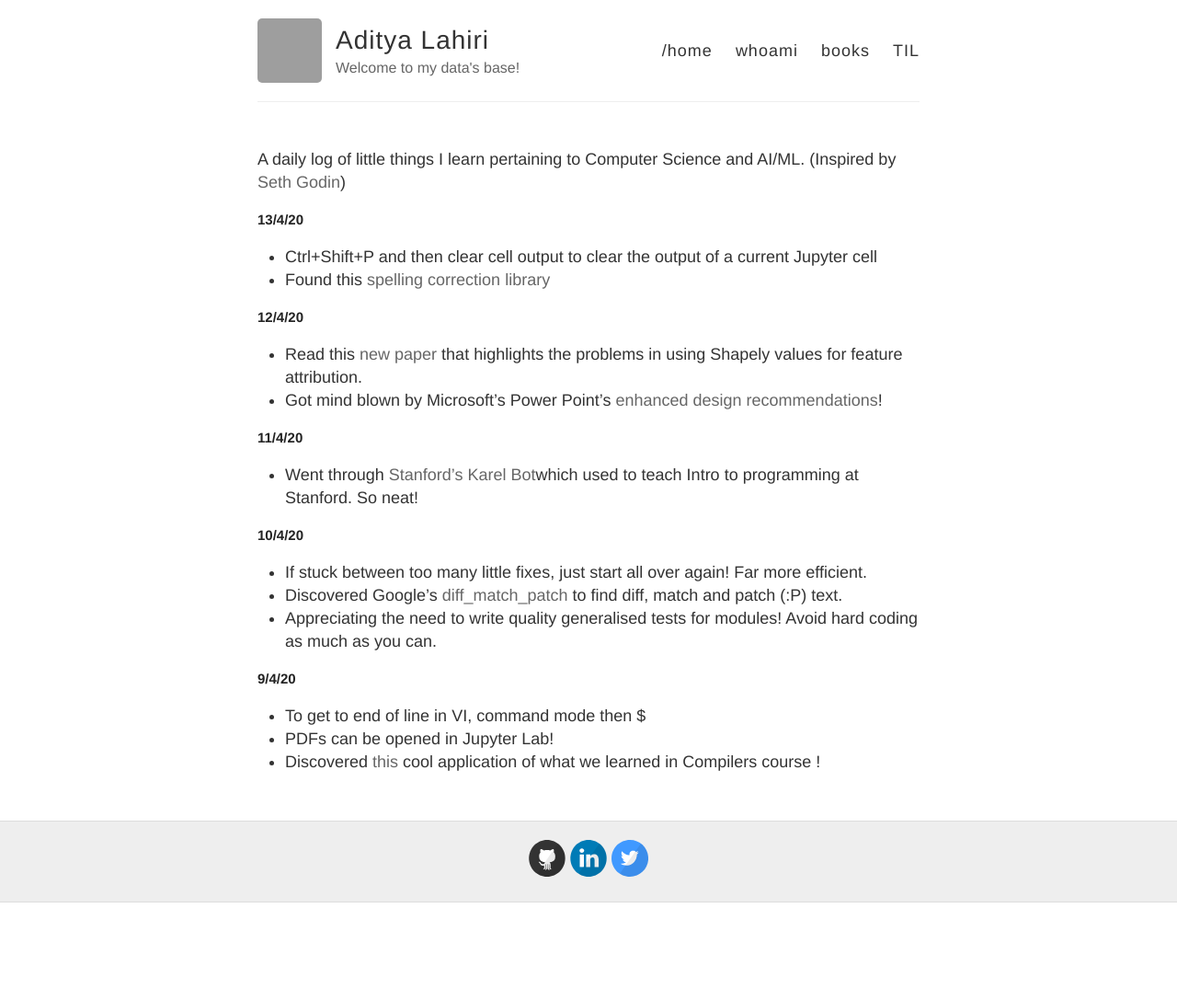
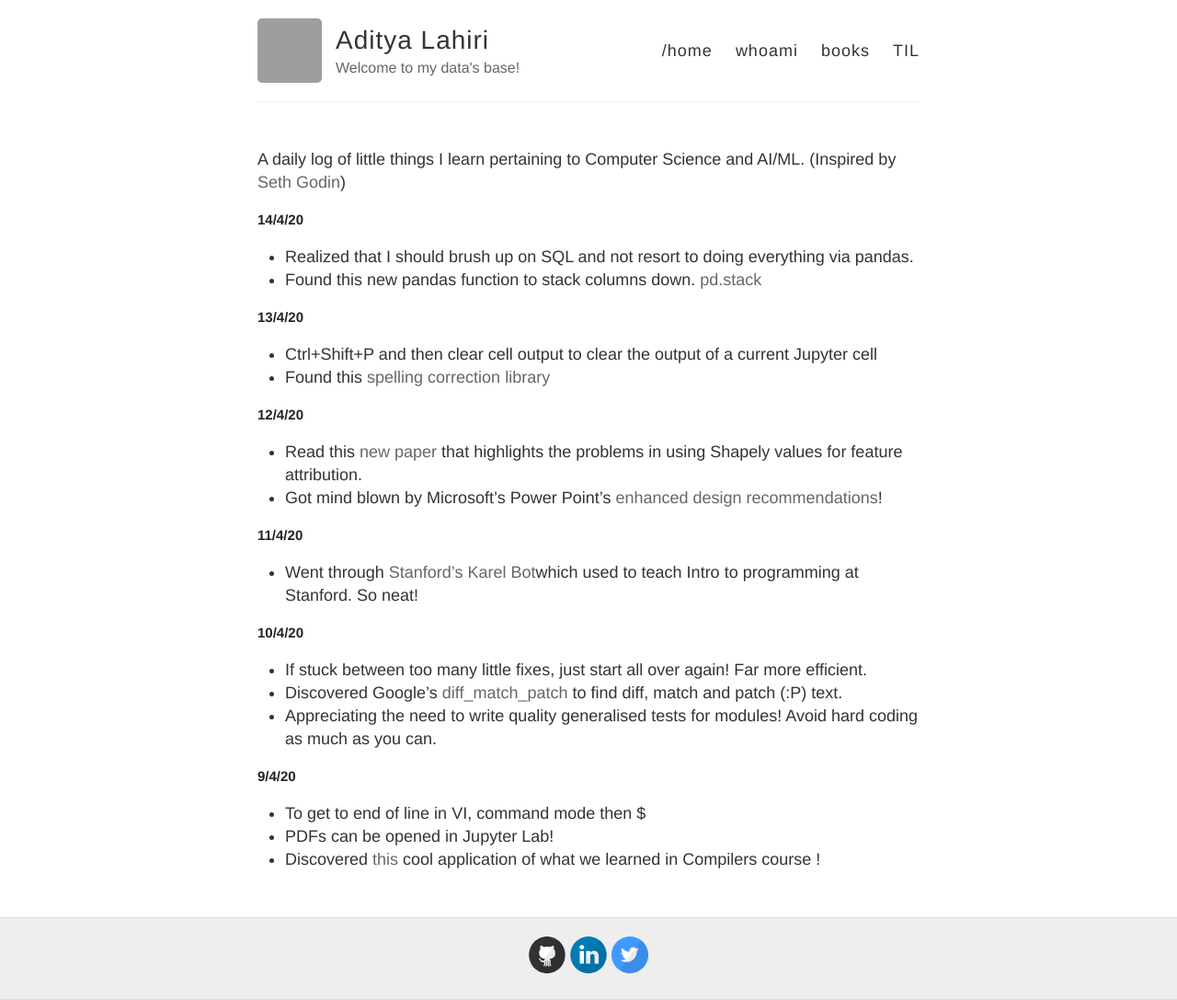
Before and after one commit to adityalahiri/adityalahiri.github.io, a Jekyll site: the page built from TIL.md, in a window 1280 px wide. Shown: the whole page at 92% size. Built offline with Jekyll 4.4.1, drawn with Linux system fonts in a browser that asks for light colours; our own code applies the rules of GitHub Pages for plain Markdown files; before the commit the page ends 981 px from its top, so only the background shows below that; grey boxes are pictures that could not be loaded.

Commit message:
Add for 14/4/20

```diff
--- a/TIL.md
+++ b/TIL.md
@@ -1,5 +1,10 @@
 A daily log of little things I learn pertaining to Computer Science and AI/ML.
 (Inspired by [Seth Godin](https://seths.blog/))
+
+## 14/4/20
+
+* Realized that I should brush up on SQL and not resort to doing everything via pandas.
+* Found this new pandas function to stack columns down. [pd.stack](https://pandas.pydata.org/pandas-docs/stable/reference/api/pandas.DataFrame.stack.html)
 
 ## 13/4/20
 
```
